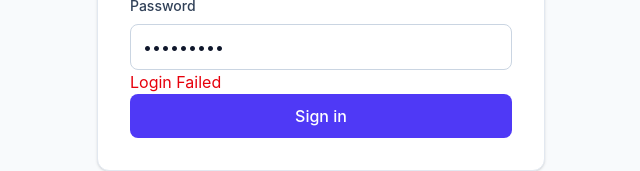
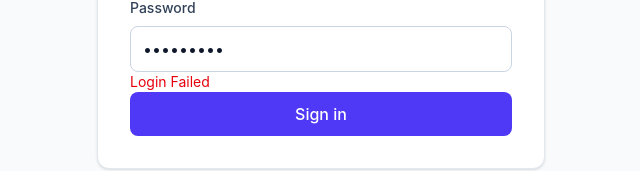
Before and after one commit to arko1995/Role_Based_Assigment_and_Submission_Management_System, a React (Vite) app in the folder Frontend/: page /login in a window 1280 px wide. Both pictures are taken after typing "Sample", "Sample123" into the empty fields and a click on the button "Sign in". Shown: the part 416-587 px from the top of the page, without its empty margins (319-959 px from the left). Built offline with nearby package versions, Linux system fonts and the light colour scheme; no server answers.

Commit message:
fixing bugs

```diff
--- a/Frontend/src/components/ProtectedRoute.jsx
+++ b/Frontend/src/components/ProtectedRoute.jsx
@@ -5,8 +5,6 @@ import { useAuthStore } from "../store/authStore";
 
 const ProtectedRoute = ({ children, allowedRoles }) => {
   const user = useAuthStore((state) => state.user);
-
-  const Navigate = useNavigate();
 
   if (!user) {
     return <Navigate to="/login" replace />;
--- a/Frontend/src/pages/Login.jsx
+++ b/Frontend/src/pages/Login.jsx
@@ -51,7 +51,7 @@ const Login = () => {
               onChange={(e) => {
                 setEmail(e.target.value);
               }}
-              className="-full rounded-lg border border-slate-300 px-3 py-2.5 text-slate-900 outline-none transition focus:border-indigo-500 focus:ring-2 focus:ring-indigo-100"
+              className="w-full rounded-lg border border-slate-300 px-3 py-2.5 text-slate-900 outline-none transition focus:border-indigo-500 focus:ring-2 focus:ring-indigo-100"
               placeholder="you@example.com"
             />
           </div>
@@ -72,7 +72,7 @@ const Login = () => {
               placeholder="Please enter your password"
             />
           </div>
-          {error && <p className="ext-sm text-red-600">{error}</p>}
+          {error && <p className="text-sm text-red-600">{error}</p>}
           <button
             type="submit"
             disabled={loading}
```
